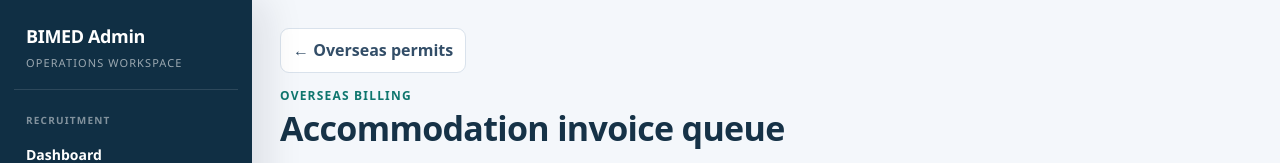
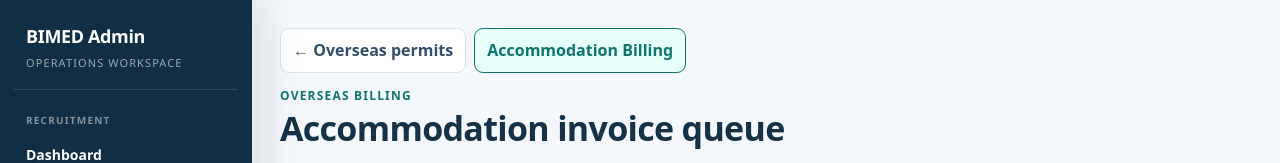
Before and after one commit to wandemcphill/BIMED, a Next.js app: page /admin/billing in a window 1280 px wide. Shown: the top 163 px of the page. Built offline with nearby package versions, Linux system fonts and the light colour scheme; no server answers.

Commit message:
feat(admin): add visible invoice send and resend controls

```diff
--- a/app/admin/billing/page.tsx
+++ b/app/admin/billing/page.tsx
@@ -68,9 +68,11 @@ export default function BillingQueuePage() {
       if (!response.ok) throw new Error(data.error || 'Action failed.');
       setMessage(actionName === 'issue_invoice'
         ? 'Invoice issued and sent to the candidate.'
-        : actionName === 'mark_paid'
-          ? 'Payment verified and receipt issued.'
-          : 'Invoice cancelled.');
+        : actionName === 'send_invoice'
+          ? 'Invoice email sent to the candidate.'
+          : actionName === 'mark_paid'
+            ? 'Payment verified and receipt issued.'
+            : 'Invoice cancelled.');
       await load();
     } catch (e) {
       setError(e instanceof Error ? e.message : 'Action failed.');
@@ -90,7 +92,10 @@ export default function BillingQueuePage() {
   return (
     <main style={{ minHeight: '100vh', background: '#f4f7fb', color: '#102a43', padding: 'clamp(16px,4vw,28px)', fontFamily: 'system-ui' }}>
       <div style={{ maxWidth: 1280, margin: '0 auto' }}>
-        <a href="/admin/permit" style={secondary}>← Overseas permits</a>
+        <div style={{ display: 'flex', gap: 8, flexWrap: 'wrap' }}>
+          <a href="/admin/permit" style={secondary}>← Overseas permits</a>
+          <a href="/admin/billing" style={{ ...secondary, background: '#e6fffa', borderColor: '#0f766e', color: '#0f766e' }}>Accommodation Billing</a>
+        </div>
         <div style={{ marginTop: 14 }}>
           <div style={eyebrow}>OVERSEAS BILLING</div>
           <h1 style={{ margin: '4px 0' }}>Accommodation invoice queue</h1>
@@ -126,7 +131,7 @@ export default function BillingQueuePage() {
               <tbody>
                 {filtered.map((row) => (
                   <tr key={row.id} style={{ borderTop: '1px solid #edf2f7' }}>
-                    <td style={td}><strong>{row.staff.full_name}</strong><div style={small}>{row.staff.bimed_id} · {row.bill_to_email}</div></td>
+                    <td style={td}><strong>{row.staff.full_name}</strong><div style={small}>{row.staff.bimed_id}</div><div style={{ ...small, overflowWrap: 'anywhere' }}>{row.bill_to_email}</div></td>
                     <td style={td}><strong>{row.invoice_number}</strong><div style={small}><a href={`/invoices/accommodation/${row.public_token}`} target="_blank" rel="noreferrer">Open invoice ↗</a></div></td>
                     <td style={td}><strong>{money(Number(row.amount_eur), row.currency)}</strong><div style={small}>GBP equivalent: £{accommodationGbpEquivalent(Number(row.amount_eur)).toLocaleString('en-GB', { minimumFractionDigits: 2 })}</div></td>
                     <td style={td}><span style={pill}>{statusLabel[row.status] || row.status}</span>{row.cancellation_reason ? <div style={{ ...small, marginTop: 6 }}>Reason: {row.cancellation_reason}</div> : null}</td>
@@ -135,6 +140,7 @@ export default function BillingQueuePage() {
                       <div style={{ display: 'flex', gap: 8, flexWrap: 'wrap' }}>
                         {row.status === 'draft' && <button disabled={busy === row.id + 'issue_invoice'} onClick={() => void action('issue_invoice', row.id)} style={button}>{busy === row.id + 'issue_invoice' ? 'Issuing…' : 'Issue & send'}</button>}
                         {['payment_reported', 'cancellation_requested'].includes(row.status) && <a href={`/admin/permit/billing/${row.staff.id}`} style={secondary}>Open billing</a>}
+                        {['issued', 'payment_reported', 'cancellation_requested'].includes(row.status) && <button disabled={busy === row.id + 'send_invoice'} onClick={() => void action('send_invoice', row.id)} style={secondary}>{busy === row.id + 'send_invoice' ? 'Sending…' : 'Send / resend invoice'}</button>}
                         {row.status === 'issued' && <a href={`/admin/permit/billing/${row.staff.id}`} style={secondary}>Open billing</a>}
                         {row.status === 'cancellation_requested' && <button disabled={busy === row.id + 'cancel_invoice'} onClick={() => void action('cancel_invoice', row.id)} style={dangerButton}>{busy === row.id + 'cancel_invoice' ? 'Cancelling…' : 'Cancel invoice'}</button>}
                         {row.status === 'payment_reported' && <button disabled={busy === row.id + 'mark_paid'} onClick={() => void action('mark_paid', row.id)} style={button}>{busy === row.id + 'mark_paid' ? 'Verifying…' : 'Mark paid'}</button>}
```
